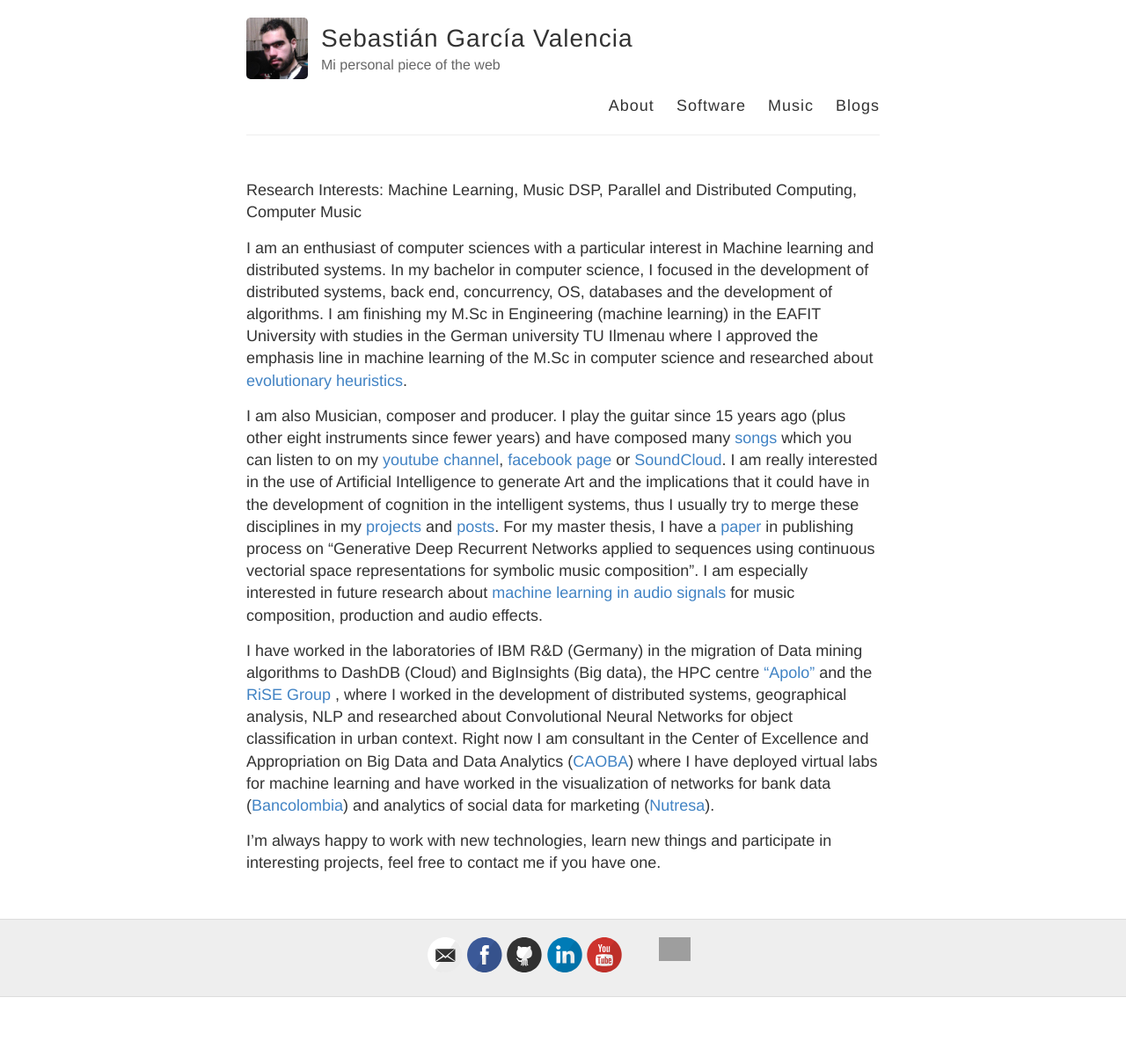
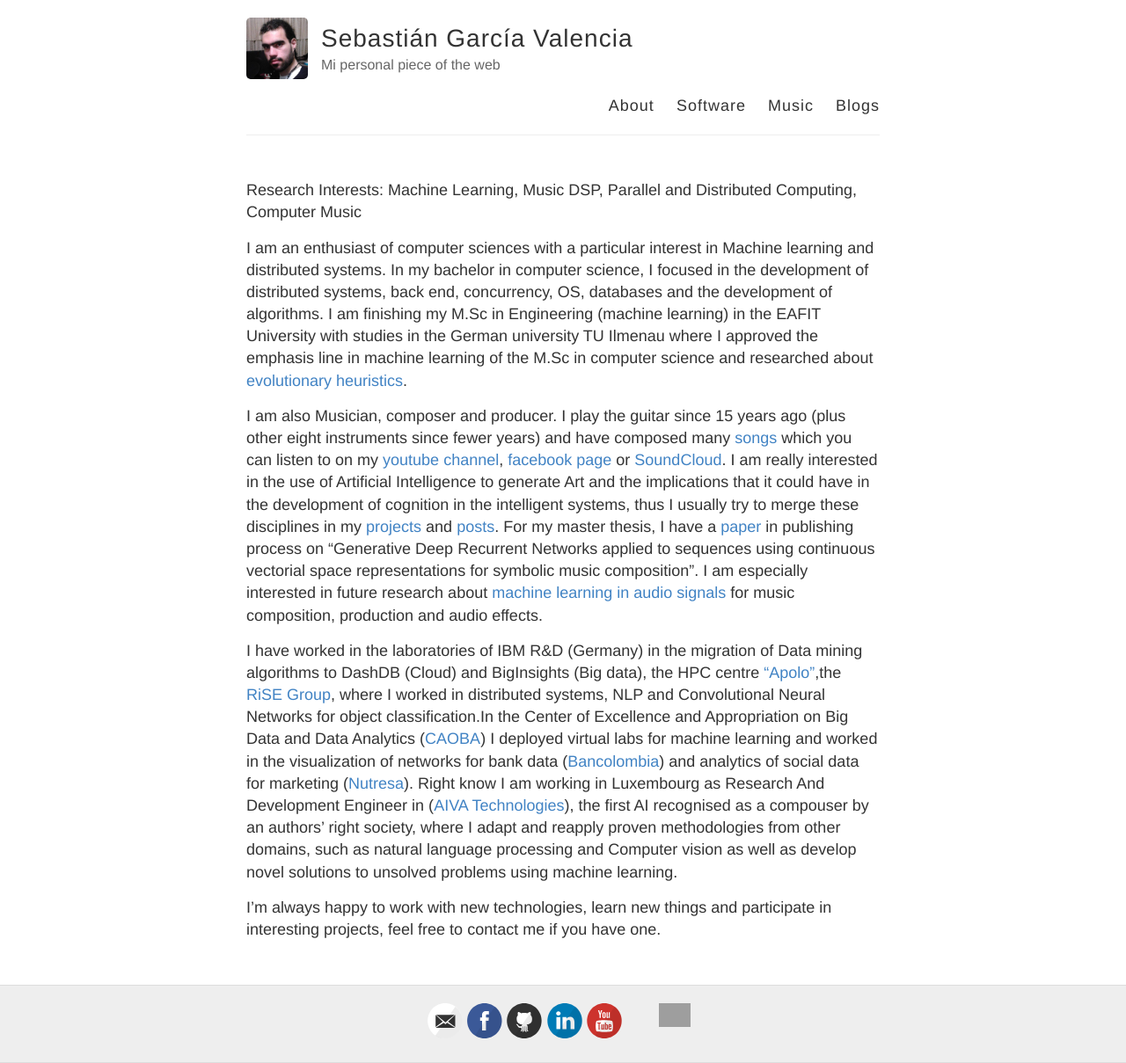
Before and after one commit to sebasgverde/sebasgverde.github.io, a Jekyll site: the page built from index.md, in a window 1280 px wide. Shown: the whole page at 88% size. Built offline with Jekyll 4.4.1, drawn with Linux system fonts in a browser that asks for light colours; before the commit the page ends 1134 px from its top, so only the background shows below that; grey boxes are pictures that could not be loaded.

Commit message:
Update index.md

```diff
--- a/index.md
+++ b/index.md
@@ -10,6 +10,6 @@ I am an enthusiast of computer sciences with a particular interest in Machine le
 
 I am also Musician, composer and producer. I play the guitar since 15 years ago (plus other eight instruments since fewer years) and have composed many [songs](https://sebasgverde.github.io/music/) which you can listen to on my [youtube channel](https://exit.sc/?url=https%3A%2F%2Fwww.youtube.com%2Fchannel%2FUCI7GUA0TNB0OKZSDjSv-itg), [facebook page](https://exit.sc/?url=https%3A%2F%2Fwww.facebook.com%2Fsebasmusica%2F) or [SoundCloud](https://soundcloud.com/sebastian-garcia-valencia). I am really interested in the use of Artificial Intelligence to generate Art and the implications that it could have in the development of cognition in the intelligent systems, thus I usually try to merge these disciplines in my [projects](https://sebasgverde.github.io/software/) and [posts](https://sebasgverde.github.io/blogs/). For my master thesis, I have a [paper](https://www.slideshare.net/slideshow/embed_code/key/3RlggZsYZkl8Eh) in publishing process on "Generative Deep Recurrent Networks applied to sequences using continuous vectorial space representations for symbolic music composition". I am especially interested in future research about [machine learning in audio signals](https://sebasgverde.github.io/basicMLMusicDSP/) for music composition, production and audio effects.
 
-I have worked in the laboratories of IBM R&D (Germany) in the migration of Data mining algorithms to DashDB (Cloud) and BigInsights (Big data), the HPC centre ["Apolo"](http://www.eafit.edu.co/centros/apolo/Paginas/supercomputing.aspx) and the [RiSE Group](http://rise-group.org/) , where I worked in the development of distributed systems, geographical analysis, NLP and researched about Convolutional Neural Networks for object classification in urban context. Right now I am consultant in the Center of Excellence and Appropriation on Big Data and Data Analytics ([CAOBA](http://alianzacaoba.co/que-es-caoba/)) where I have deployed virtual labs for machine learning and have worked in the visualization of networks for bank data ([Bancolombia](https://www.grupobancolombia.com/wps/portal/personas)) and analytics of social data for marketing ([Nutresa](https://www.gruponutresa.com/)).
+I have worked in the laboratories of IBM R&D (Germany) in the migration of Data mining algorithms to DashDB (Cloud) and BigInsights (Big data), the HPC centre ["Apolo"](http://www.eafit.edu.co/centros/apolo/Paginas/supercomputing.aspx),the [RiSE Group](http://rise-group.org/), where I worked in distributed systems, NLP and Convolutional Neural Networks for object classification.In the Center of Excellence and Appropriation on Big Data and Data Analytics ([CAOBA](http://alianzacaoba.co/que-es-caoba/)) I deployed virtual labs for machine learning and worked in the visualization of networks for bank data ([Bancolombia](https://www.grupobancolombia.com/wps/portal/personas)) and analytics of social data for marketing ([Nutresa](https://www.gruponutresa.com/)). Right know I am working in Luxembourg as Research And Development Engineer in ([AIVA Technologies](https://www.aiva.ai/about)), the first AI recognised as a compouser by an authors’ right society, where I adapt and reapply proven methodologies from other domains, such as natural language processing and Computer vision as well as develop novel solutions to unsolved problems using machine learning.
 
 I'm always happy to work with new technologies, learn new things and participate in interesting projects, feel free to contact me if you have one.
```
